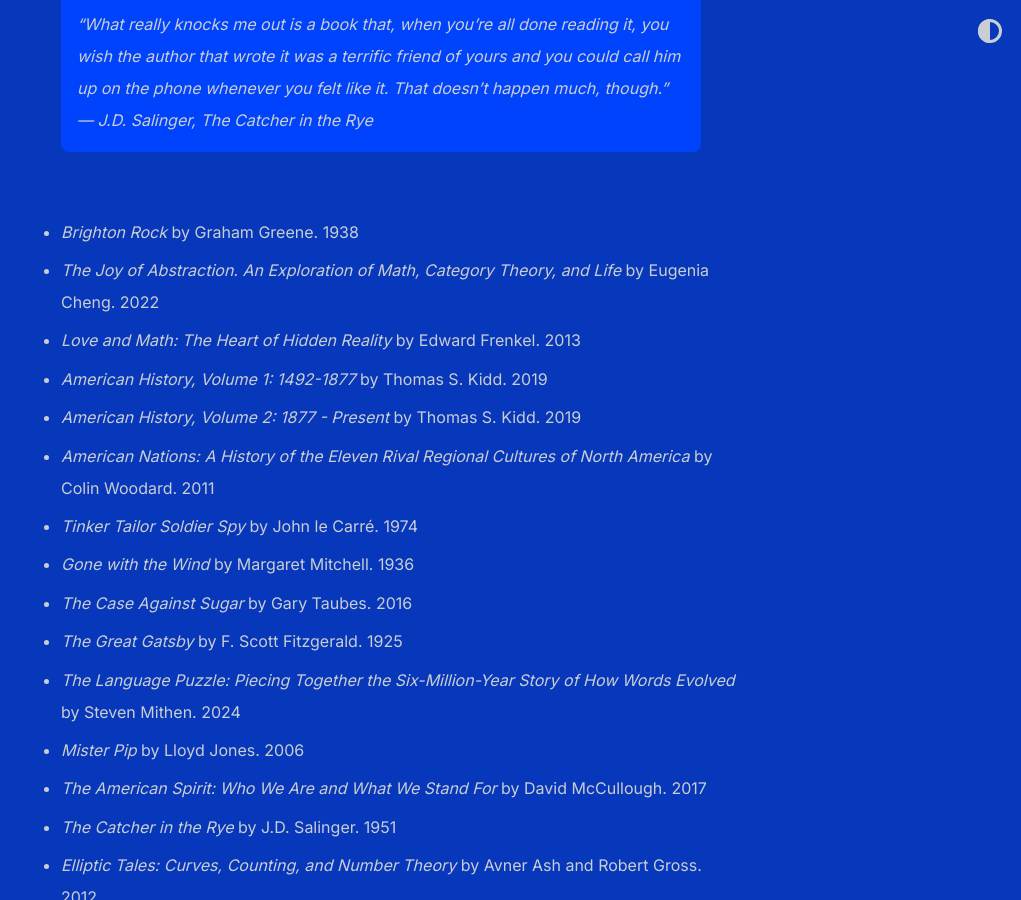
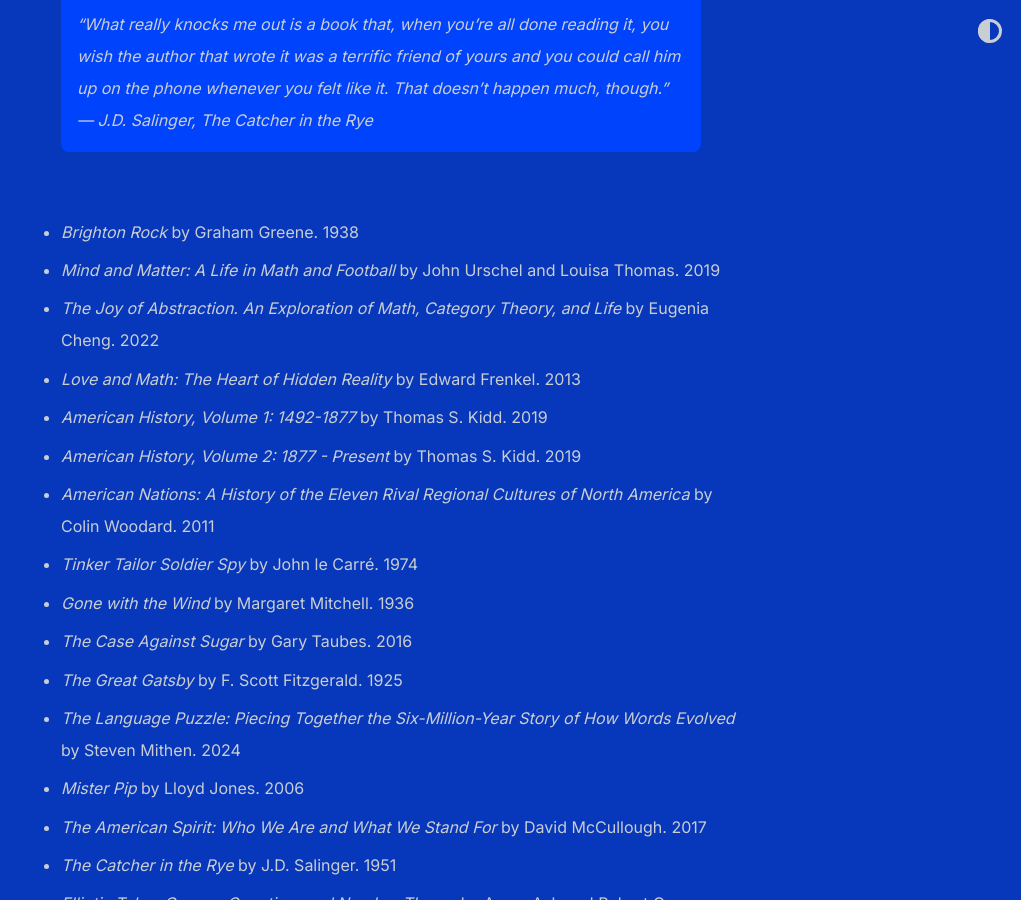
Before and after one commit to shihankanungo/shihankanungo.github.io, a Jekyll site: the page built from wrapped.md, in a window 1280 px wide and 900 px high, scrolled down 3838 px. Shown: the whole window, without its empty margins (259-1280 px from the left). Built offline with Jekyll 4.4.1, drawn with Linux system fonts in a browser that asks for light colours.

Commit message:
Update wrapped.md

```diff
--- a/wrapped.md
+++ b/wrapped.md
@@ -105,6 +105,7 @@ The Farewell // The Cider House Rules // Little Women // Lincoln // Gravity // A
 <br>
 
 - *Brighton Rock* by Graham Greene. 1938
+- *Mind and Matter: A Life in Math and Football* by John Urschel and Louisa Thomas. 2019
 - *The Joy of Abstraction. An Exploration of Math, Category Theory, and Life* by Eugenia Cheng. 2022
 - *Love and Math: The Heart of Hidden Reality* by Edward Frenkel. 2013
 - *American History, Volume 1: 1492-1877* by Thomas S. Kidd. 2019
```
